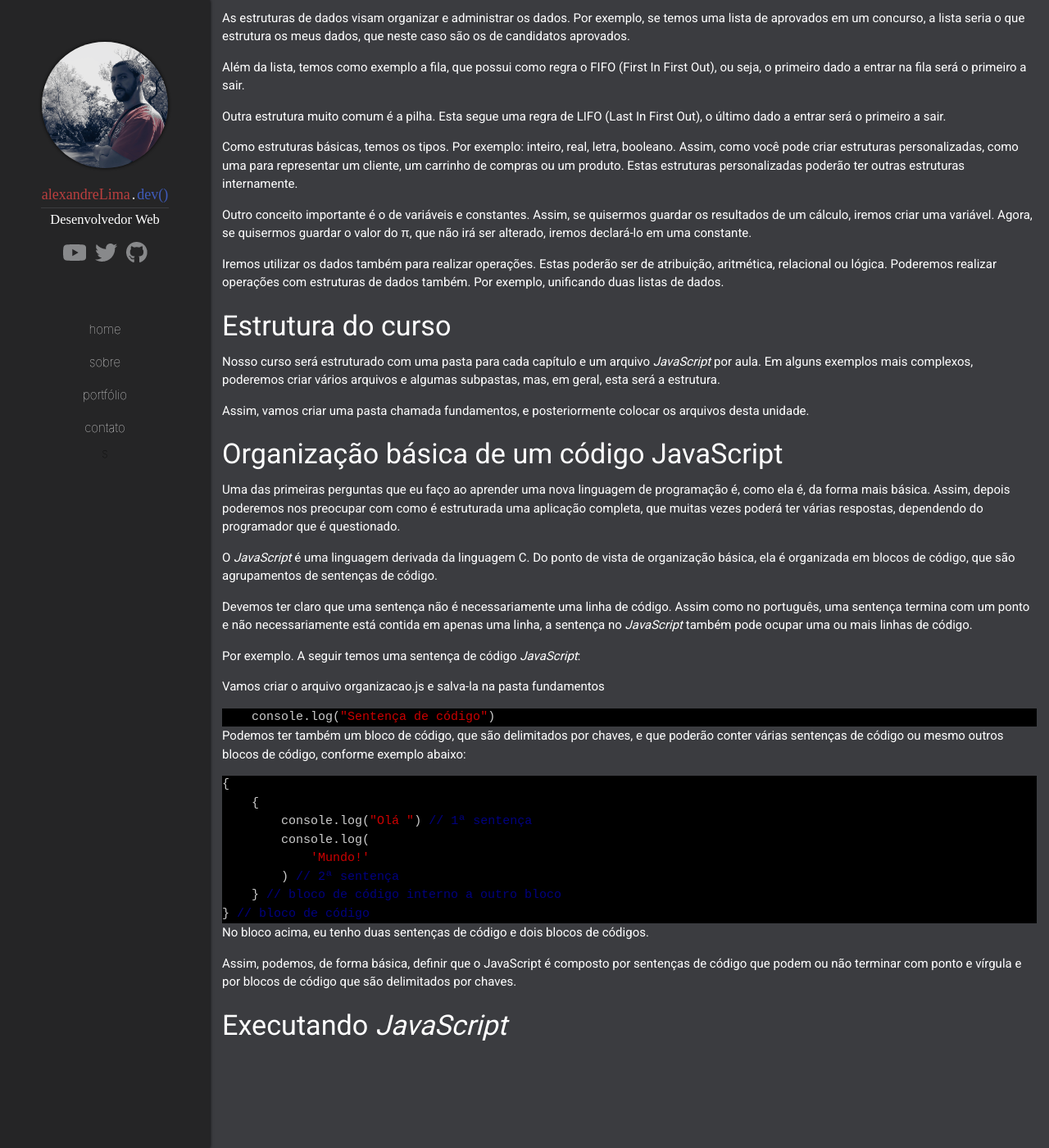
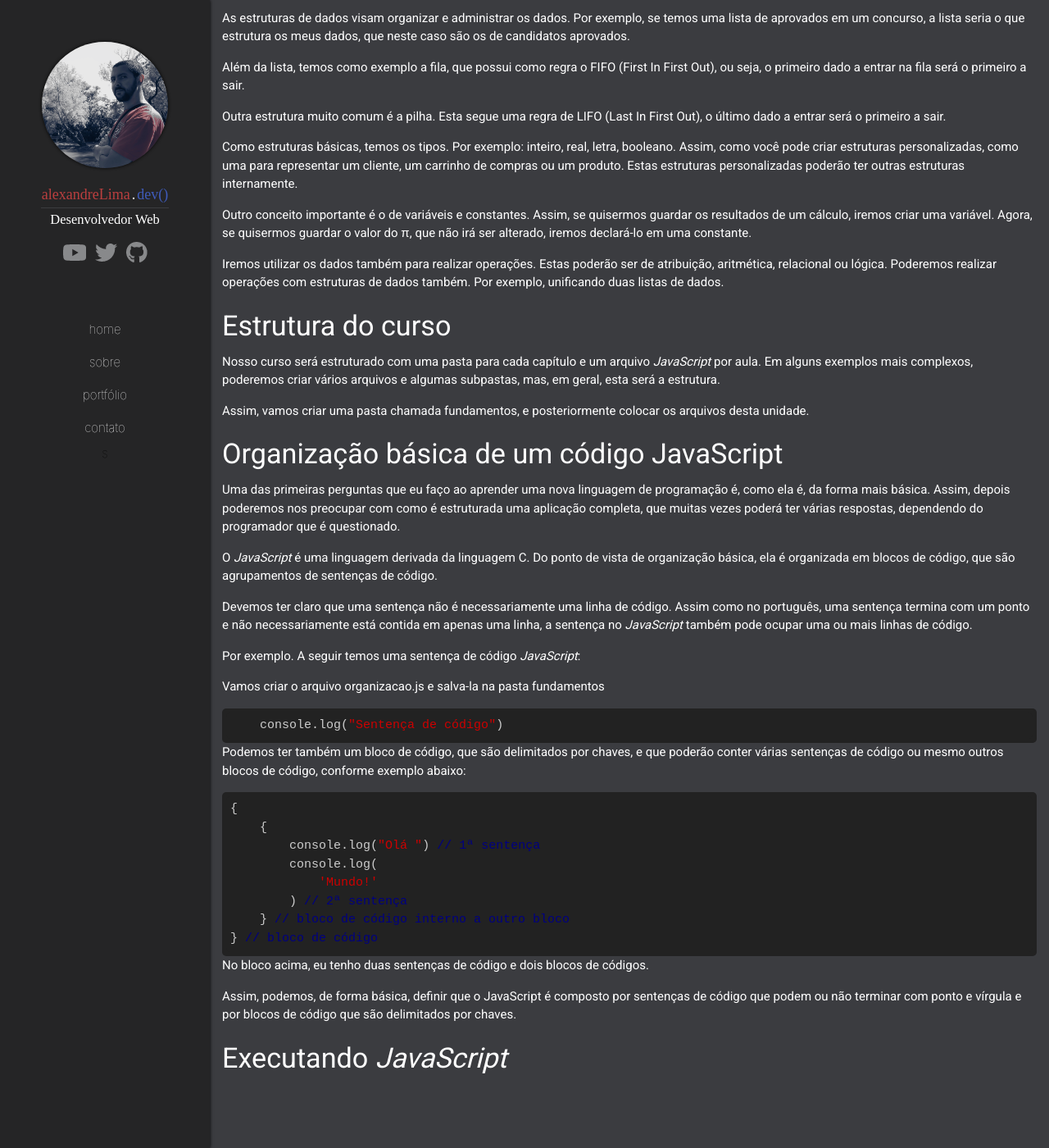
Before and after one commit to Alexandresl/alexandrelima-dev, a Jekyll site: the page built from _posts/2019-07-29-javascript-3-fundamentos.md, in a window 1280 px wide and 1400 px high, scrolled down 683 px. Shown: the whole window at 82% size. Built offline with Jekyll 4.4.1, drawn with Linux system fonts in a browser that asks for light colours; some web fonts are replaced; comment, search, counter and statistics services are not loaded.

Commit message:
alteração no tema do VIM

```diff
--- a/assets/style/main.css
+++ b/assets/style/main.css
@@ -64,7 +64,7 @@
   .il    { color: #099 }  */
 
   .highlight .hll { background-color: #222222 }
-  .highlight  { background: #000000; color: #cccccc }
+  .highlight  { background: #222222; color: #cccccc; padding: 5px; border-radius: 5px; }
   .highlight .c { color: #000080 } /* Comment */
   .highlight .err { color: #cccccc; border: 1px solid #FF0000 } /* Error */
   .highlight .esc { color: #cccccc } /* Escape */
```
